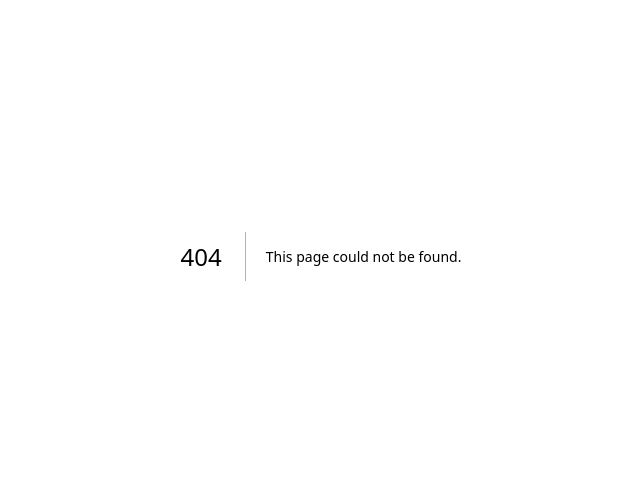
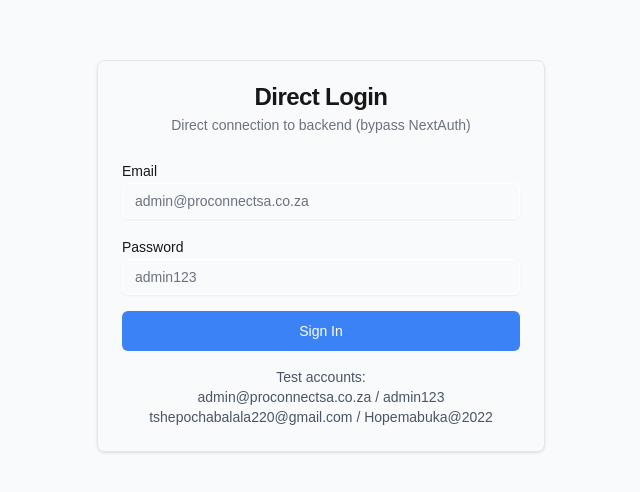
Before and after one commit to paasforest/proconnectsa-platform, a Next.js app in the folder procompare-frontend/: page /direct-login in a window 1280 px wide. Before the commit this address had no page. Shown: the part 144-636 px from the top of the page, without its empty margins (319-959 px from the left). Built offline with nearby package versions, Linux system fonts and the light colour scheme.

Commit message:
EMERGENCY FIX: Add direct login page that bypasses NextAuth completely

```diff
--- /dev/null
+++ b/procompare-frontend/src/app/(auth)/direct-login/page.tsx
@@ -0,0 +1,108 @@
+"use client"
+
+import { useState } from "react"
+import { useRouter } from "next/navigation"
+import { Button } from "@/components/ui/button"
+import { Input } from "@/components/ui/input"
+import { Label } from "@/components/ui/label"
+import { Card, CardContent, CardDescription, CardHeader, CardTitle } from "@/components/ui/card"
+
+export default function DirectLoginPage() {
+  const [email, setEmail] = useState("")
+  const [password, setPassword] = useState("")
+  const [isLoading, setIsLoading] = useState(false)
+  const [error, setError] = useState("")
+  const router = useRouter()
+
+  const handleSubmit = async (e: React.FormEvent) => {
+    e.preventDefault()
+    setIsLoading(true)
+    setError("")
+
+    try {
+      // Direct call to backend API
+      const response = await fetch('http://128.140.123.48:8000/api/auth/login/', {
+        method: 'POST',
+        headers: {
+          'Content-Type': 'application/json',
+        },
+        body: JSON.stringify({ email, password }),
+        mode: 'cors'
+      })
+
+      const data = await response.json()
+
+      if (data.success) {
+        // Store user data in localStorage for now
+        localStorage.setItem('proconnectsa_user', JSON.stringify(data.user))
+        localStorage.setItem('proconnectsa_token', data.token)
+
+        // Redirect to dashboard
+        router.push('/dashboard')
+      } else {
+        setError(data.message || 'Login failed')
+      }
+    } catch (error) {
+      console.error('Login error:', error)
+      setError('Connection failed. Please try again.')
+    } finally {
+      setIsLoading(false)
+    }
+  }
+
+  return (
+    <div className="min-h-screen flex items-center justify-center bg-gray-50 p-4">
+      <Card className="w-full max-w-md">
+        <CardHeader className="text-center">
+          <CardTitle className="text-2xl font-bold">Direct Login</CardTitle>
+          <CardDescription>
+            Direct connection to backend (bypass NextAuth)
+          </CardDescription>
+        </CardHeader>
+        <CardContent>
+          <form onSubmit={handleSubmit} className="space-y-4">
+            {error && (
+              <div className="bg-red-50 border border-red-200 text-red-700 px-4 py-3 rounded">
+                {error}
+              </div>
+            )}
+
+            <div>
+              <Label htmlFor="email">Email</Label>
+              <Input
+                id="email"
+                type="email"
+                value={email}
+                onChange={(e) => setEmail(e.target.value)}
+                placeholder="admin@proconnectsa.co.za"
+                required
+              />
+            </div>
+
+            <div>
+              <Label htmlFor="password">Password</Label>
+              <Input
+                id="password"
+                type="password"
+                value={password}
+                onChange={(e) => setPassword(e.target.value)}
+                placeholder="admin123"
+                required
+              />
+            </div>
+
+            <Button type="submit" className="w-full" disabled={isLoading}>
+              {isLoading ? 'Signing in...' : 'Sign In'}
+            </Button>
+
+            <div className="text-center text-sm text-gray-600">
+              Test accounts:<br />
+              admin@proconnectsa.co.za / admin123<br />
+              tshepochabalala220@gmail.com / Hopemabuka@2022
+            </div>
+          </form>
+        </CardContent>
+      </Card>
+    </div>
+  )
+}
```
